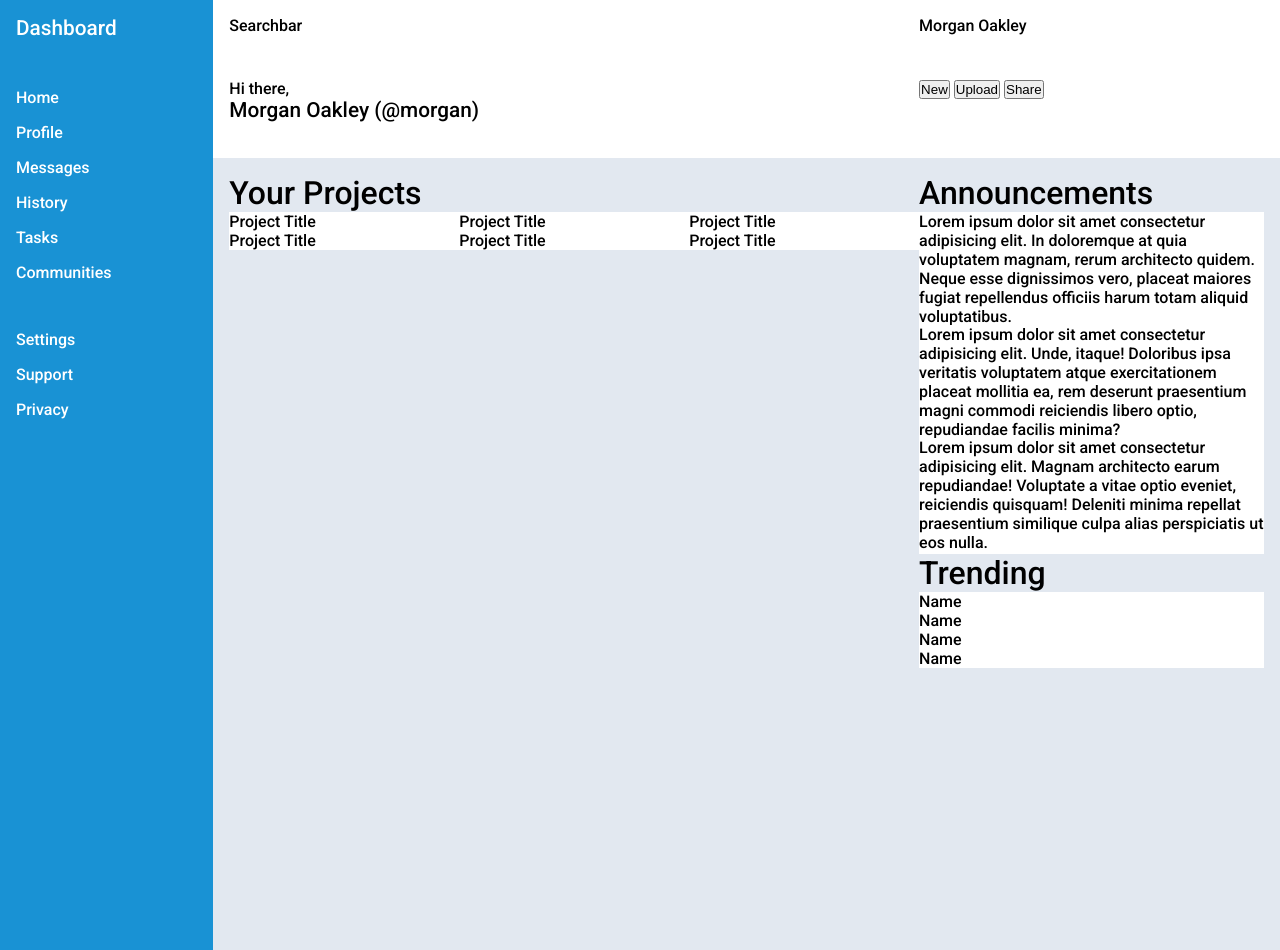
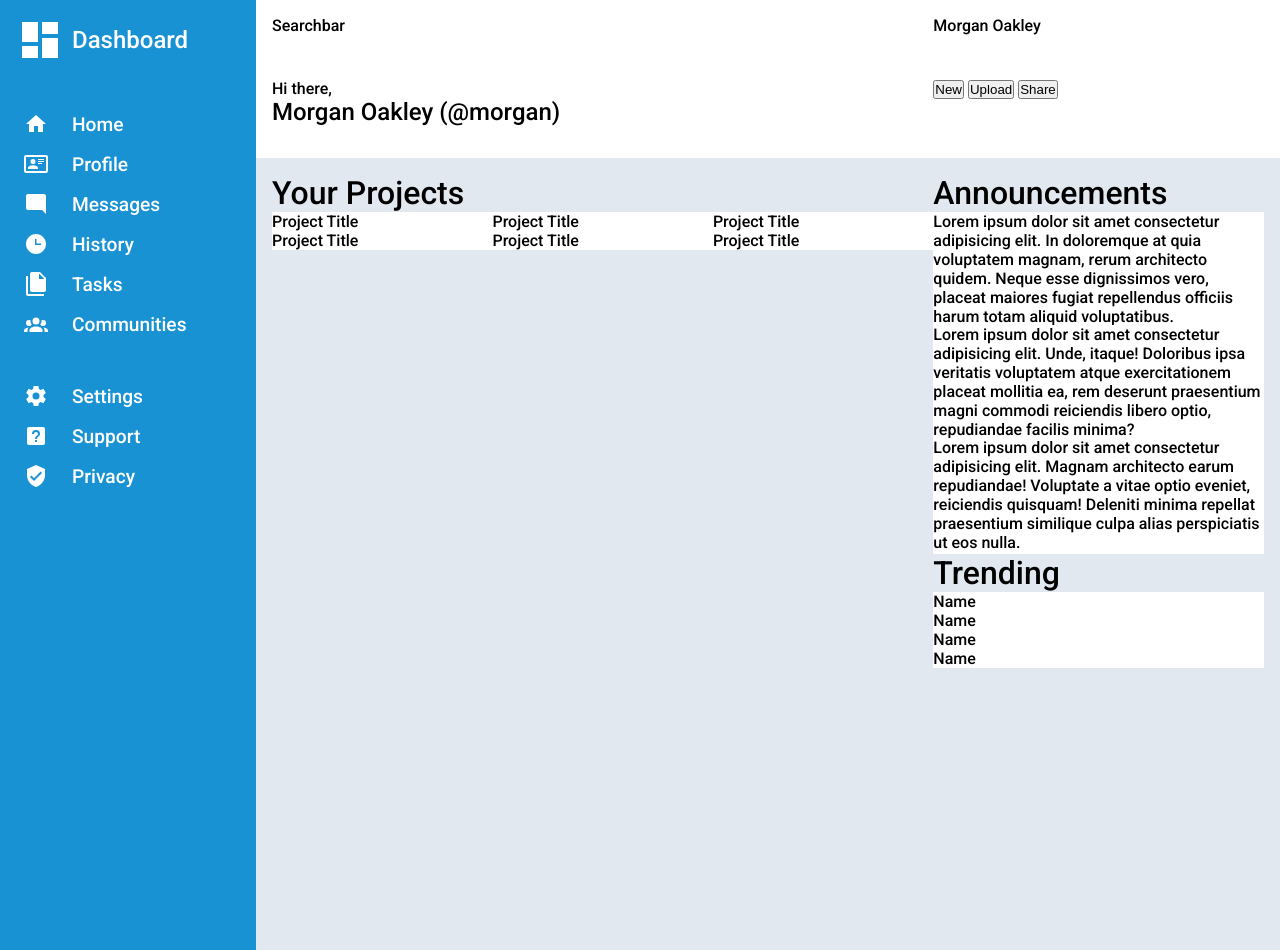
Before and after one commit to alopine/odin-admin-dashboard, a plain HTML site: page index.html in a window 1280 px wide. Drawn offline with Linux system fonts and the light colour scheme.

Commit message:
Add icon assets, update sidebar

```diff
--- a/index.html
+++ b/index.html
@@ -34,36 +34,46 @@
     </header>
     <div class="sidebar">
         <div id="logo">
+            <img src="assets/dashboard.svg" alt="Dashboard icon">
             Dashboard
         </div>
         <div id="navMain">
             <div class="navItem">
+                <img src="assets/home.svg" alt="Home icon">
                 Home
             </div>
             <div class="navItem">
+                <img src="assets/profile.svg" alt="Profile icon">
                 Profile
             </div>
             <div class="navItem">
+                <img src="assets/messages.svg" alt="Messages icon">
                 Messages
             </div>
             <div class="navItem">
+                <img src="assets/history.svg" alt="History icon">
                 History
             </div>
             <div class="navItem">
+                <img src="assets/tasks.svg" alt="Tasks icon">
                 Tasks
             </div>
             <div class="navItem">
+                <img src="assets/communities.svg" alt="Communities icon">
                 Communities
             </div>
         </div>
         <div id="navSecondary">
             <div class="navItem">
+                <img src="assets/settings.svg" alt="Settings icon">
                 Settings
             </div>
             <div class="navItem">
+                <img src="assets/support.svg" alt="Support icon">
                 Support
             </div>
             <div class="navItem">
+                <img src="assets/privacy.svg" alt="Privacy icon">
                 Privacy
             </div>
         </div>
--- a/styles.css
+++ b/styles.css
@@ -10,7 +10,7 @@
 body {
     font-family: "Roboto", Arial, Helvetica, sans-serif;
     display: grid;
-    grid-template: 1fr 5fr / 1fr 5fr;
+    grid-template: 1fr 5fr / 1fr 4fr;
 }
 
 /* || Shared styles */
@@ -25,8 +25,12 @@ header, .sidebar, main {
     row-gap: 1rem;
 }
 
+#navMain, #navSecondary {
+    margin-left: 0.5rem;
+}
+
 #logo, #username {
-    font-size: 1.3rem;
+    font-size: 1.5rem;
 }
 
 .projectItem, #announcements, #trending {
@@ -47,6 +51,19 @@ header {
     color:#FFFFFF;
     grid-row: 1 / 3;
     row-gap: 3rem;
+}
+
+#logo {
+    display: flex;
+    align-items: center;
+    column-gap: 0.5rem;
+}
+
+.navItem {
+    font-size: 1.2rem;
+    display: flex;
+    align-items: flex-end;
+    column-gap: 1.5rem;
 }
 
 /* || Main content */
```
Also changed, not shown: assets/alert.svg (added), assets/communities.svg (added), assets/dashboard.svg (added), assets/eye-plus-outline.svg (added), assets/history.svg (added), assets/home.svg (added), assets/messages.svg (added), assets/privacy.svg (added), assets/profile.svg (added), assets/search.svg (added), assets/settings.svg (added), assets/source-fork.svg (added), assets/star-plus-outline.svg (added), assets/support.svg (added), 1 more files.
